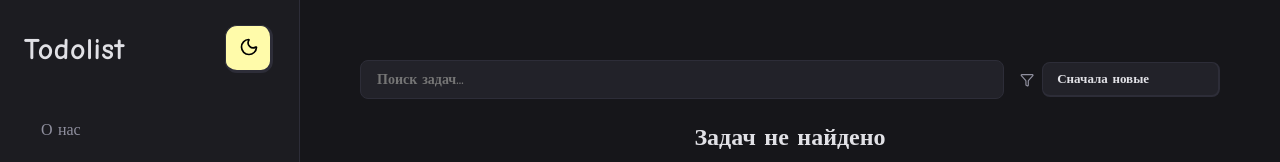
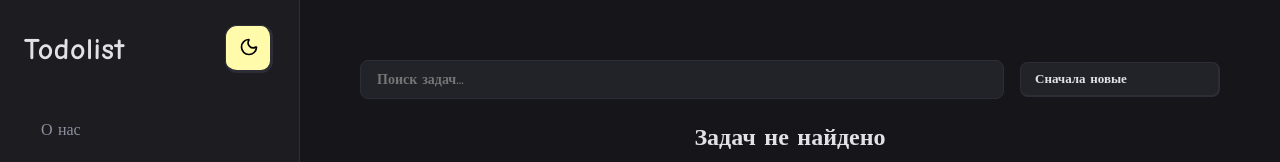
Before and after one commit to skammshik339/portfolio-project-todolist, a React (Vite) app: page /tasks in a window 1280 px wide. Shown: the top 162 px of the page. Built offline with nearby package versions, Linux system fonts and the light colour scheme; a web font is replaced by a local one.

Commit message:
reamove filter icon

```diff
--- a/src/pages/TasksPage/TasksPage.module.css
+++ b/src/pages/TasksPage/TasksPage.module.css
@@ -244,11 +244,6 @@
   min-width: 200px;
 }
 
-.filter-icon {
-  color: var(--text-muted);
-}
-
-
 .dropdown {
   position: relative;
   width: 100%;
--- a/src/pages/TasksPage/TasksPage.tsx
+++ b/src/pages/TasksPage/TasksPage.tsx
@@ -74,7 +74,6 @@ export default function Tasks() {
             />
           </div>
           <div className={styles["filter-container"]}>
-            <Filter size={16} className={styles["filter-icon"]} />
             <details className={styles["dropdown"]}>
               <summary className={styles["dropdown-trigger"]}>
                 <span>{getFilterLabel()}</span>
```
